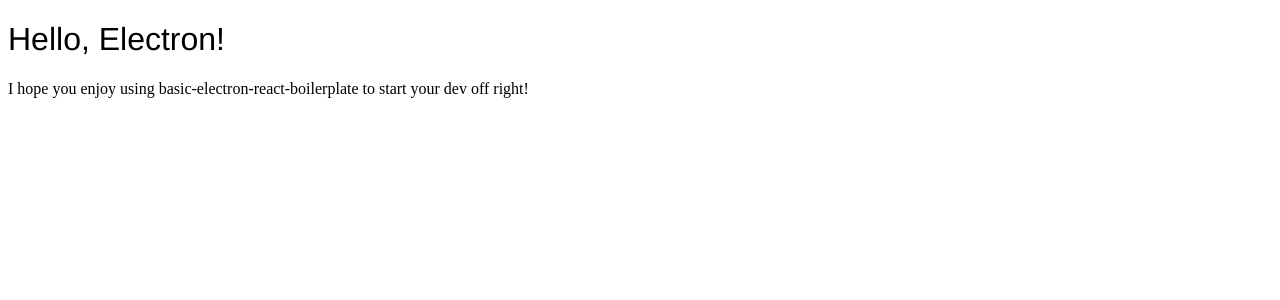
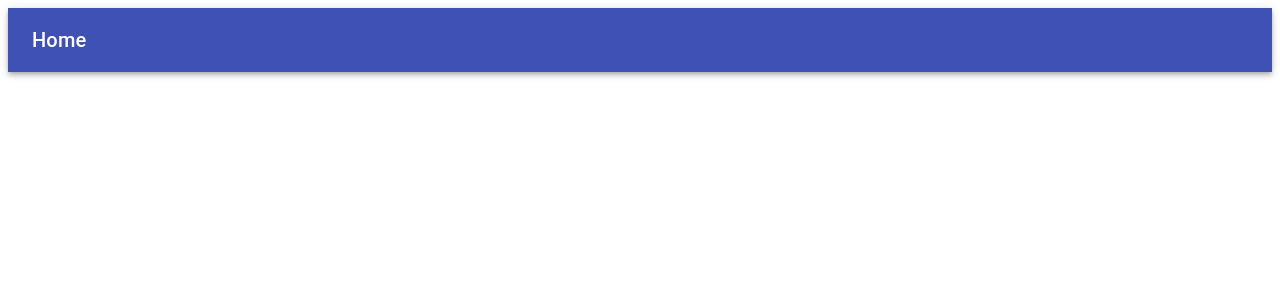
Before and after one commit to alihuber/taggr, a React app: page / in a window 1280 px wide. Shown: the top 300 px of the page. Built offline with nearby package versions, Linux system fonts and the light colour scheme; the HTML template or start-up script is replaced by a standard one.

Commit message:
add material-ui

```diff
--- a/package.json
+++ b/package.json
@@ -17,6 +17,7 @@
     "@babel/polyfill": "^7.2.5",
     "@babel/preset-env": "^7.3.4",
     "@babel/preset-react": "^7.0.0",
+    "@material-ui/core": "^3.9.2",
     "babel-loader": "^8.0.5",
     "css-loader": "^2.1.1",
     "electron": "^4.0.8",
--- a/src/components/App.js
+++ b/src/components/App.js
@@ -1,15 +1,39 @@
 import '../assets/css/App.css';
 import React from 'react';
+import { withStyles } from '@material-ui/core/styles';
+import AppBar from '@material-ui/core/AppBar';
+import Toolbar from '@material-ui/core/Toolbar';
+import Typography from '@material-ui/core/Typography';
+
+const styles = {
+  root: {
+    flexGrow: 1,
+  },
+  flex: {
+    flexGrow: 1,
+    cursor: 'pointer',
+  },
+  menuButton: {
+    marginLeft: -12,
+    marginRight: 20,
+  },
+};
 
 class App extends React.Component {
   render() {
+    const { classes } = this.props;
     return (
-      <div>
-        <h1>Hello, Electron!</h1>
-        <p>I hope you enjoy using basic-electron-react-boilerplate to start your dev off right!</p>
+      <div className={classes.root}>
+        <AppBar position="static">
+          <Toolbar>
+            <Typography variant="h6" color="inherit" className={classes.flex}>
+              Home
+            </Typography>
+          </Toolbar>
+        </AppBar>
       </div>
     );
   }
 }
 
-export default App;
+export default withStyles(styles)(App);
```
Also changed, not shown: 1 other file (tests, documents, lock files or other folders).
